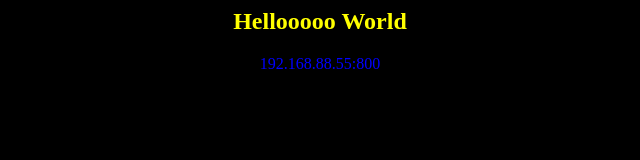
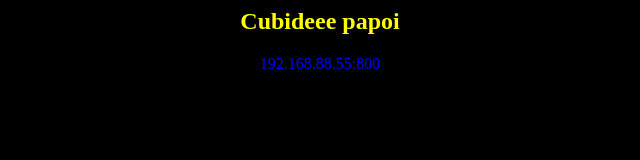
Before and after one commit to volshara85/angulartest, a plain HTML site: page index.html in a window 1280 px wide. Shown: the full height of the page, 320-960 px from the left. Drawn offline with Linux system fonts and the light colour scheme.

Commit message:
change index.html

```diff
--- a/index.html
+++ b/index.html
@@ -1,7 +1,7 @@
 <html>
 <body bgcolor=black>
 <center>
-<h2><font color=yellow>Hellooooo World</font></h2>
+<h2><font color=yellow>Cubideee papoi</font></h2>
 <font color=blue>192.168.88.55:800</font></h2>
 
 </center>
```
